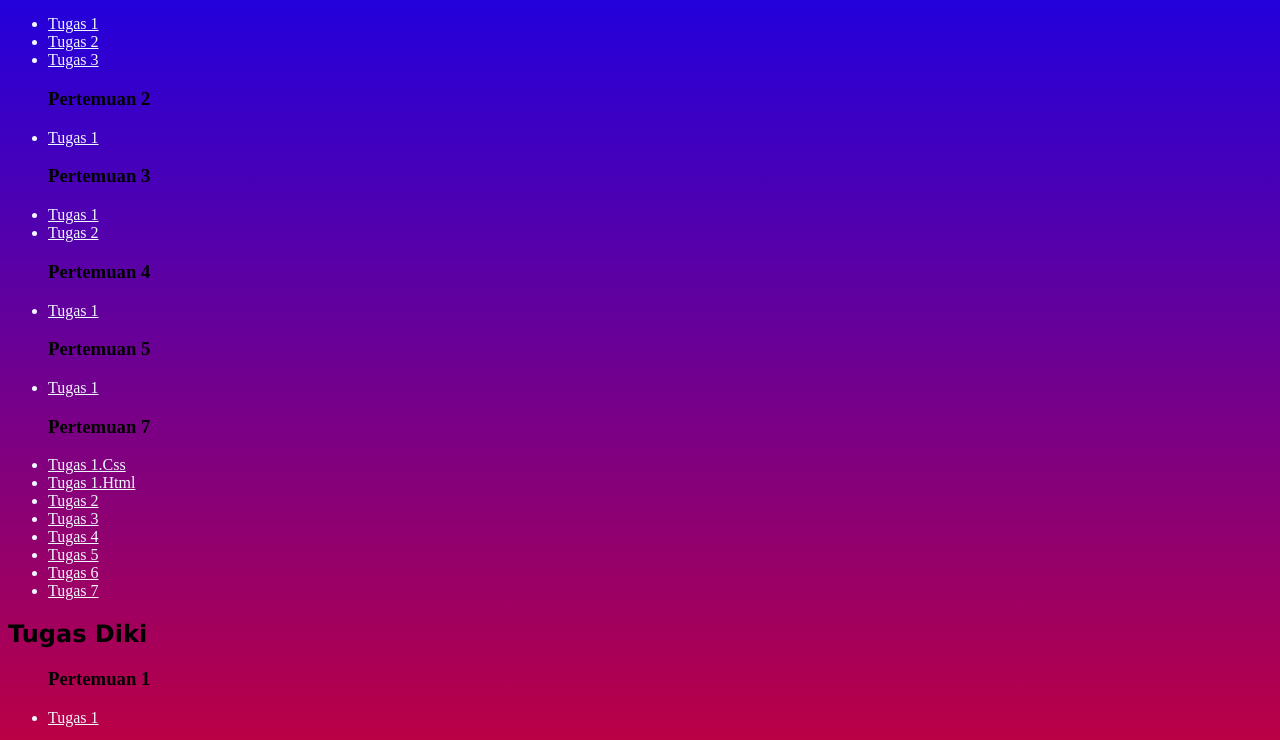
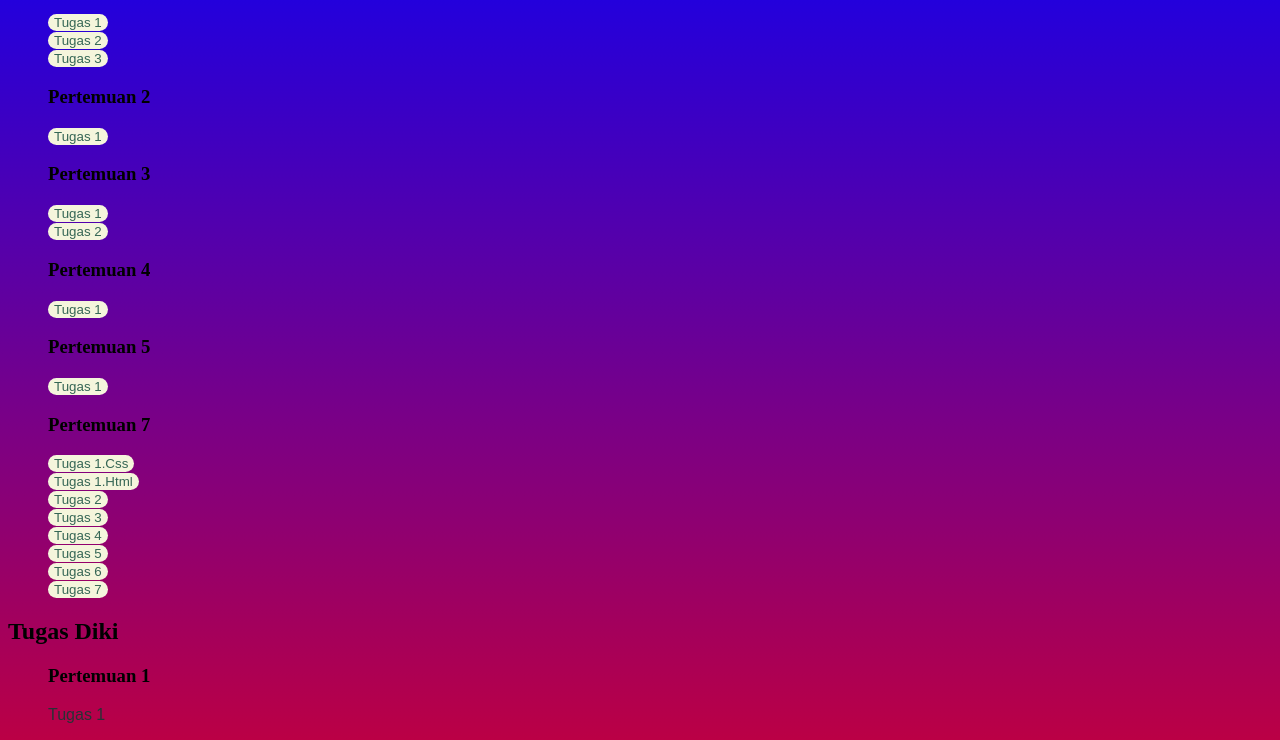
Before and after one commit to Gassgook/project-website, a plain HTML site: page menu.html in a window 1280 px wide. Shown: the part 173-913 px from the top of the page. Drawn offline with Linux system fonts and the light colour scheme.

Commit message:
Add files via upload

```diff
--- a/menu.html
+++ b/menu.html
@@ -9,27 +9,37 @@
            background: linear-gradient(blue, purple, red);
         }
         h1{
-            font-family: Verdana, Geneva, Tahoma, sans-serif;
+            font-family: "Poetsen One", sans-serif;
             font-size: 40px;
         }
         h2{
-            font-family: 'Lucida Sans', 'Lucida Sans Regular', 'Lucida Grande', 'Lucida Sans Unicode', Geneva, Verdana, sans-serif;
+            font-family: '';
         }
         li{
             text-shadow: 10px;
-            color: aliceblue;
+            color: rgba(0, 146, 149, 0);
         }
         a{
-            color: aliceblue;
+            font-family: "Poetsen One", sans-serif;
+            font-weight: 400;
+            color: rgba(0, 64, 48, 0.788);
             text-shadow: 20px;
+            text-decoration: none;
             text-transform: capitalize;
         }
-        a:hover{
+        a:hover {
+            font-family: "Jaro", sans-serif;
+            font-weight: 400;
+            font-style: normal;
             display: inline;
-            font-family: 'Franklin Gothic Medium', 'Arial Narrow', Arial, sans-serif;
-            text-shadow: 50%;
             text-transform: uppercase;
-            color: cornflowerblue;
+            color: rgba(0, 200, 255, 0.639);
+        }
+        button{
+            border: 1px;
+            border-radius: 20px;
+            justify-content: flex-start;
+            background-color: beige;
         }
     </style>
 </head>
@@ -42,57 +52,57 @@
         <ul>
             <h3>Pertemuan 1</h3>
             <li>
-                <a href="23451030_ImamBagusPramana_Tugas Makalah Desain Web.pdf" terget="content">Tugas 1</a>
+                <button><a href="23451030_ImamBagusPramana_Tugas Makalah Desain Web.pdf" terget="content">Tugas 1</a></button>
             </li>
             <li>
-                <a href="project.html" target="content">Tugas 2</a>
+                <button><a href="project.html" target="content">Tugas 2</a></button>
             </li>
             <li>
-                <a href="index.html" target="content">Tugas 3</a>
+                <button><a href="index.html" target="content">Tugas 3</a></button>
             </li>
             <h3>Pertemuan 2</h3>
             <li>
-                <a href="Data.html" target="content">Tugas 1</a>
+               <button><a href="Data.html" target="content">Tugas 1</a></button>
             </li>
             <h3>Pertemuan 3</h3>
             <li>
-                <a href="imamtable.html" target="content">Tugas 1</a>
+                <button><a href="imamtable.html" target="content">Tugas 1</a></button>
             </li>
             <li>
-                <a href="table.html" target="content">Tugas 2</a>
+                <button><a href="table.html" target="content">Tugas 2</a></button>
             </li>
             <h3>Pertemuan 4</h3>
             <li>
-                <a href="form.html" target="content">Tugas 1</a>
+                <button><a href="form.html" target="content">Tugas 1</a></button>
             </li>
             <h3>Pertemuan 5</h3>
             <li>
-                <a href="tugas3.html" target="content">Tugas 1</a>
+                <button><a href="tugas3.html" target="content">Tugas 1</a></button>
             </li>
             <h3>Pertemuan 7</h3>
             <li>
-                <a href="css1.css" target="content">Tugas 1.css</a>
+                <button><a href="css1.css" target="content">Tugas 1.css</a></button>
             </li>
             <li>
-                <a href="css1.html" target="content">Tugas 1.html</a>
+                <button><a href="css1.html" target="content">Tugas 1.html</a></button>
             </li>
             <li>
-                <a href="css2.html" target="content">Tugas 2</a>
+                <button><a href="css2.html" target="content">Tugas 2</a></button>
             </li>
             <li>
-                <a href="css3.html" target="content">Tugas 3</a>
+                <button><a href="css3.html" target="content">Tugas 3</a></button>
             </li>
             <li>
-                <a href="css4.html" target="content">Tugas 4</a>
+                <button><a href="css4.html" target="content">Tugas 4</a></button>
             </li>
             <li>
-                <a href="css5.html" target="content">Tugas 5</a>
+                <button><a href="css5.html" target="content">Tugas 5</a></button>
             </li>
             <li>
-                <a href="css6.html" target="content">Tugas 6</a>
+                <button><a href="css6.html" target="content">Tugas 6</a></button>
             </li>
             <li>
-                <a href="css7.html" target="content">Tugas 7</a>
+                <button><a href="css7.html" target="content">Tugas 7</a></button>
             </li>
         </ul>
 
```
